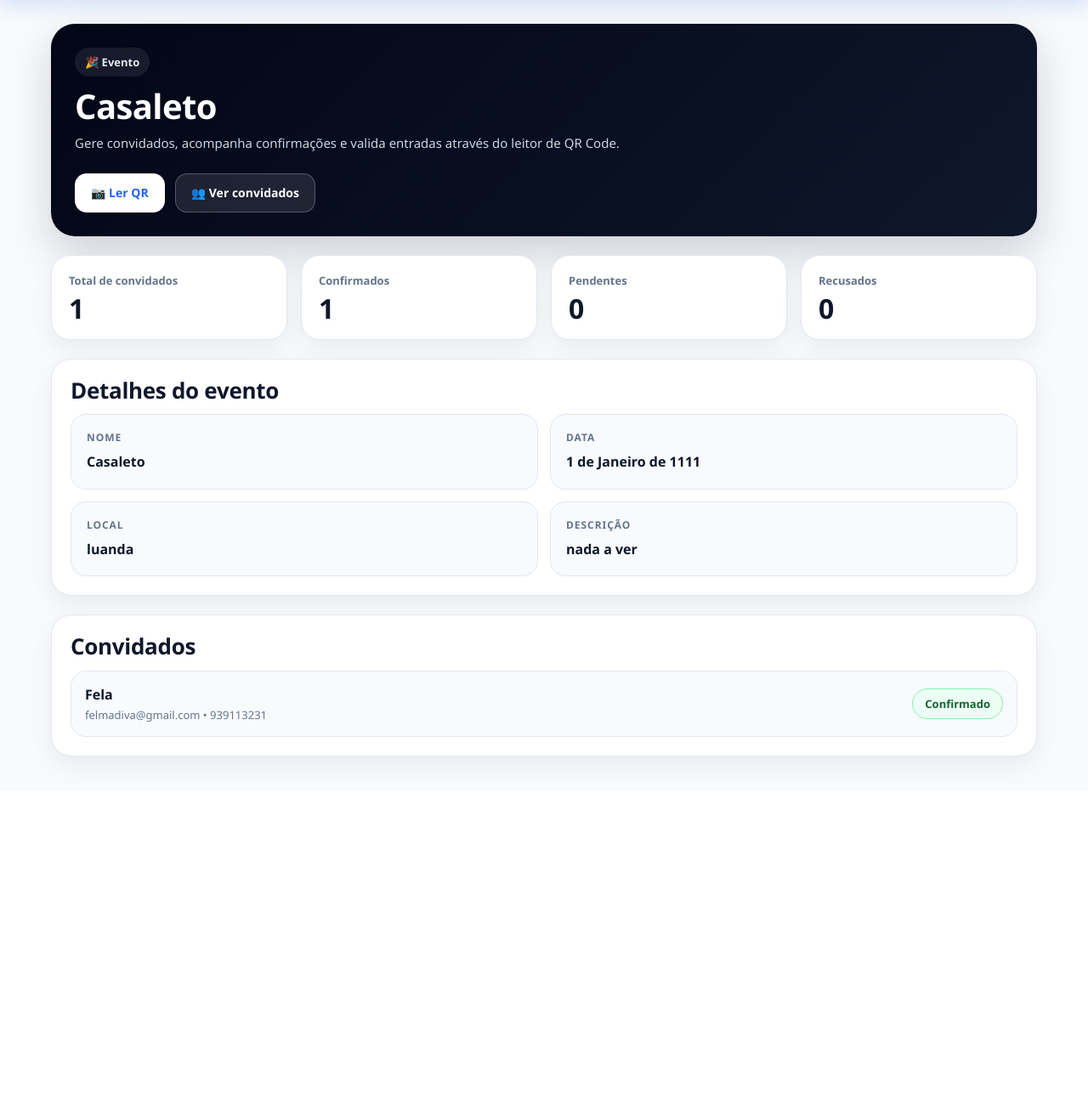
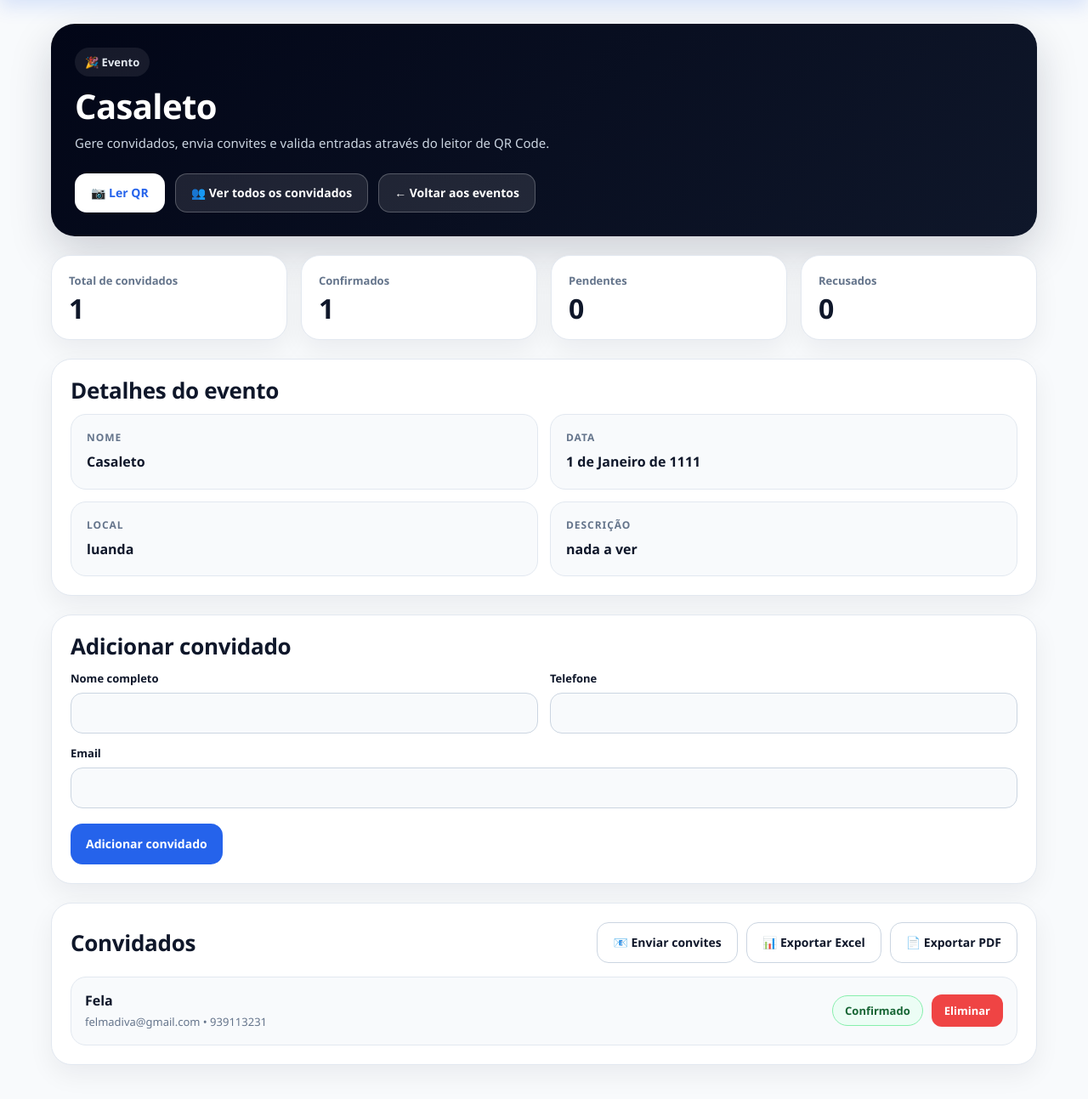
Before and after one commit to 9free13-sys/invitation-app, a Django app: page /event/24/ in a window 1280 px wide. Shown: the part 74-1367 px from the top of the page at 85% size. Before the commit the page ends 980 px from the top, so only its background shows below. Run offline with Django 5.2, Linux system fonts and the light colour scheme; a user stored in the database is signed in; data comes from the database, SQL or seed files in the repository; data that the repository does not hold is empty.

Commit message:
add invites

```diff
--- a/events/templates/events/event_detail.html
+++ b/events/templates/events/event_detail.html
@@ -66,6 +66,7 @@
         font-weight: 800;
         transition: 0.2s ease;
         border: 1px solid transparent;
+        cursor: pointer;
     }
 
     .event-btn-primary {
@@ -85,6 +86,15 @@
 
     .event-btn-secondary:hover {
         background: rgba(255, 255, 255, 0.16);
+    }
+
+    .event-btn-danger {
+        background: #ef4444;
+        color: #ffffff;
+    }
+
+    .event-btn-danger:hover {
+        background: #dc2626;
     }
 
     .stats-grid {
@@ -163,6 +173,112 @@
         color: #0f172a;
     }
 
+    .form-grid {
+        display: grid;
+        grid-template-columns: repeat(2, minmax(0, 1fr));
+        gap: 14px;
+    }
+
+    .form-group {
+        display: flex;
+        flex-direction: column;
+        gap: 8px;
+    }
+
+    .form-group.full {
+        grid-column: 1 / -1;
+    }
+
+    .form-label {
+        font-size: 13px;
+        font-weight: 800;
+        color: #0f172a;
+    }
+
+    .form-input {
+        width: 100%;
+        min-height: 48px;
+        padding: 12px 14px;
+        border: 1px solid #cbd5e1;
+        border-radius: 14px;
+        background: #f8fafc;
+        color: #0f172a;
+        font-size: 15px;
+        box-sizing: border-box;
+        outline: none;
+        transition: 0.2s ease;
+    }
+
+    .form-input:focus {
+        border-color: #2563eb;
+        background: #ffffff;
+        box-shadow: 0 0 0 4px rgba(37, 99, 235, 0.10);
+    }
+
+    .form-actions {
+        margin-top: 18px;
+        display: flex;
+        gap: 12px;
+        flex-wrap: wrap;
+    }
+
+    .primary-btn {
+        display: inline-flex;
+        align-items: center;
+        justify-content: center;
+        min-height: 48px;
+        padding: 12px 18px;
+        border: none;
+        border-radius: 14px;
+        background: #2563eb;
+        color: white;
+        font-size: 14px;
+        font-weight: 800;
+        text-decoration: none;
+        cursor: pointer;
+        transition: 0.2s ease;
+    }
+
+    .primary-btn:hover {
+        background: #1d4ed8;
+    }
+
+    .secondary-btn {
+        display: inline-flex;
+        align-items: center;
+        justify-content: center;
+        min-height: 48px;
+        padding: 12px 18px;
+        border: 1px solid #cbd5e1;
+        border-radius: 14px;
+        background: #ffffff;
+        color: #0f172a;
+        font-size: 14px;
+        font-weight: 800;
+        text-decoration: none;
+        cursor: pointer;
+        transition: 0.2s ease;
+    }
+
+    .secondary-btn:hover {
+        background: #f8fafc;
+    }
+
+    .guest-toolbar {
+        display: flex;
+        justify-content: space-between;
+        gap: 12px;
+        align-items: center;
+        margin-bottom: 16px;
+        flex-wrap: wrap;
+    }
+
+    .guest-toolbar-actions {
+        display: flex;
+        gap: 10px;
+        flex-wrap: wrap;
+    }
+
     .guest-list {
         display: grid;
         gap: 12px;
@@ -190,6 +306,15 @@
         margin: 0;
         font-size: 13px;
         color: #64748b;
+        line-height: 1.6;
+    }
+
+    .guest-right {
+        display: flex;
+        align-items: center;
+        gap: 10px;
+        flex-wrap: wrap;
+        justify-content: flex-end;
     }
 
     .status-badge {
@@ -223,6 +348,39 @@
         border-color: #fca5a5;
     }
 
+    .small-btn {
+        display: inline-flex;
+        align-items: center;
+        justify-content: center;
+        min-height: 38px;
+        padding: 8px 14px;
+        border-radius: 12px;
+        text-decoration: none;
+        font-size: 13px;
+        font-weight: 800;
+        transition: 0.2s ease;
+        border: 1px solid transparent;
+        cursor: pointer;
+    }
+
+    .small-btn-blue {
+        background: #2563eb;
+        color: white;
+    }
+
+    .small-btn-blue:hover {
+        background: #1d4ed8;
+    }
+
+    .small-btn-red {
+        background: #ef4444;
+        color: white;
+    }
+
+    .small-btn-red:hover {
+        background: #dc2626;
+    }
+
     .empty-box {
         border: 1px dashed #cbd5e1;
         background: #f8fafc;
@@ -239,7 +397,8 @@
             grid-template-columns: repeat(2, minmax(0, 1fr));
         }
 
-        .detail-grid {
+        .detail-grid,
+        .form-grid {
             grid-template-columns: 1fr;
         }
     }
@@ -254,11 +413,15 @@
             font-size: 30px;
         }
 
-        .event-actions {
+        .event-actions,
+        .form-actions,
+        .guest-toolbar-actions {
             flex-direction: column;
         }
 
-        .event-btn {
+        .event-btn,
+        .primary-btn,
+        .secondary-btn {
             width: 100%;
         }
 
@@ -275,6 +438,11 @@
             flex-direction: column;
             align-items: flex-start;
         }
+
+        .guest-right {
+            width: 100%;
+            justify-content: flex-start;
+        }
     }
 </style>
 
@@ -283,7 +451,7 @@
         <div class="event-badge">🎉 Evento</div>
         <h1 class="event-title">{{ event.name }}</h1>
         <p class="event-text">
-            Gere convidados, acompanha confirmações e valida entradas através do leitor de QR Code.
+            Gere convidados, envia convites e valida entradas através do leitor de QR Code.
         </p>
 
         <div class="event-actions">
@@ -291,7 +459,10 @@
                 📷 Ler QR
             </a>
             <a href="{% url 'guest_list' %}" class="event-btn event-btn-secondary">
-                👥 Ver convidados
+                👥 Ver todos os convidados
+            </a>
+            <a href="{% url 'event_list' %}" class="event-btn event-btn-secondary">
+                ← Voltar aos eventos
             </a>
         </div>
     </section>
@@ -342,7 +513,50 @@
     </section>
 
     <section class="content-card">
-        <h2 class="section-title">Convidados</h2>
+        <h2 class="section-title">Adicionar convidado</h2>
+
+        <form method="POST">
+            {% csrf_token %}
+
+            <div class="form-grid">
+                <div class="form-group">
+                    <label class="form-label" for="full_name">Nome completo</label>
+                    <input type="text" name="full_name" id="full_name" class="form-input" required>
+                </div>
+
+                <div class="form-group">
+                    <label class="form-label" for="phone">Telefone</label>
+                    <input type="text" name="phone" id="phone" class="form-input">
+                </div>
+
+                <div class="form-group full">
+                    <label class="form-label" for="email">Email</label>
+                    <input type="email" name="email" id="email" class="form-input">
+                </div>
+            </div>
+
+            <div class="form-actions">
+                <button type="submit" class="primary-btn">Adicionar convidado</button>
+            </div>
+        </form>
+    </section>
+
+    <section class="content-card">
+        <div class="guest-toolbar">
+            <h2 class="section-title" style="margin:0;">Convidados</h2>
+
+            <div class="guest-toolbar-actions">
+                <a href="{% url 'send_invites_email' event.id %}" class="secondary-btn">
+                    📧 Enviar convites
+                </a>
+                <a href="{% url 'export_guests_excel' event.id %}" class="secondary-btn">
+                    📊 Exportar Excel
+                </a>
+                <a href="{% url 'export_guests_pdf' event.id %}" class="secondary-btn">
+                    📄 Exportar PDF
+                </a>
+            </div>
+        </div>
 
         {% if guests %}
             <div class="guest-list">
@@ -351,11 +565,13 @@
                         <div>
                             <p class="guest-name">{{ guest.full_name }}</p>
                             <p class="guest-meta">
-                                {{ guest.email|default:"Sem email" }}{% if guest.phone %} • {{ guest.phone }}{% endif %}
+                                {{ guest.email|default:"Sem email" }}
+                                {% if guest.phone %} • {{ guest.phone }}{% endif %}
+                                {% if guest.companion_name %} • Acompanhante: {{ guest.companion_name }}{% endif %}
                             </p>
                         </div>
 
-                        <div>
+                        <div class="guest-right">
                             {% if guest.status == 'confirmado' %}
                                 <span class="status-badge status-confirmado">Confirmado</span>
                             {% elif guest.status == 'recusado' %}
@@ -363,6 +579,10 @@
                             {% else %}
                                 <span class="status-badge status-pendente">Pendente</span>
                             {% endif %}
+
+                            <a href="{% url 'delete_guest' guest.id %}" class="small-btn small-btn-red">
+                                Eliminar
+                            </a>
                         </div>
                     </div>
                 {% endfor %}
```
